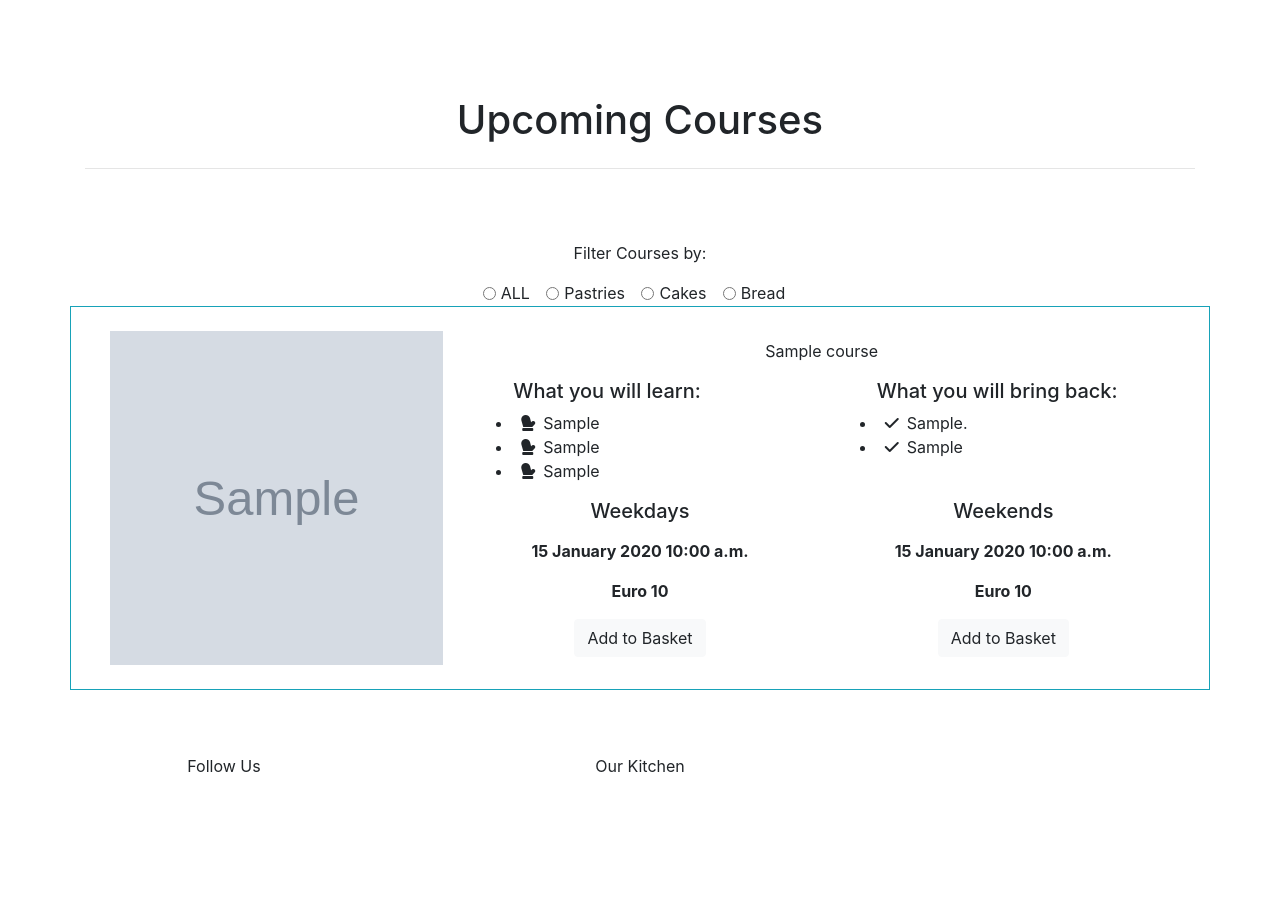
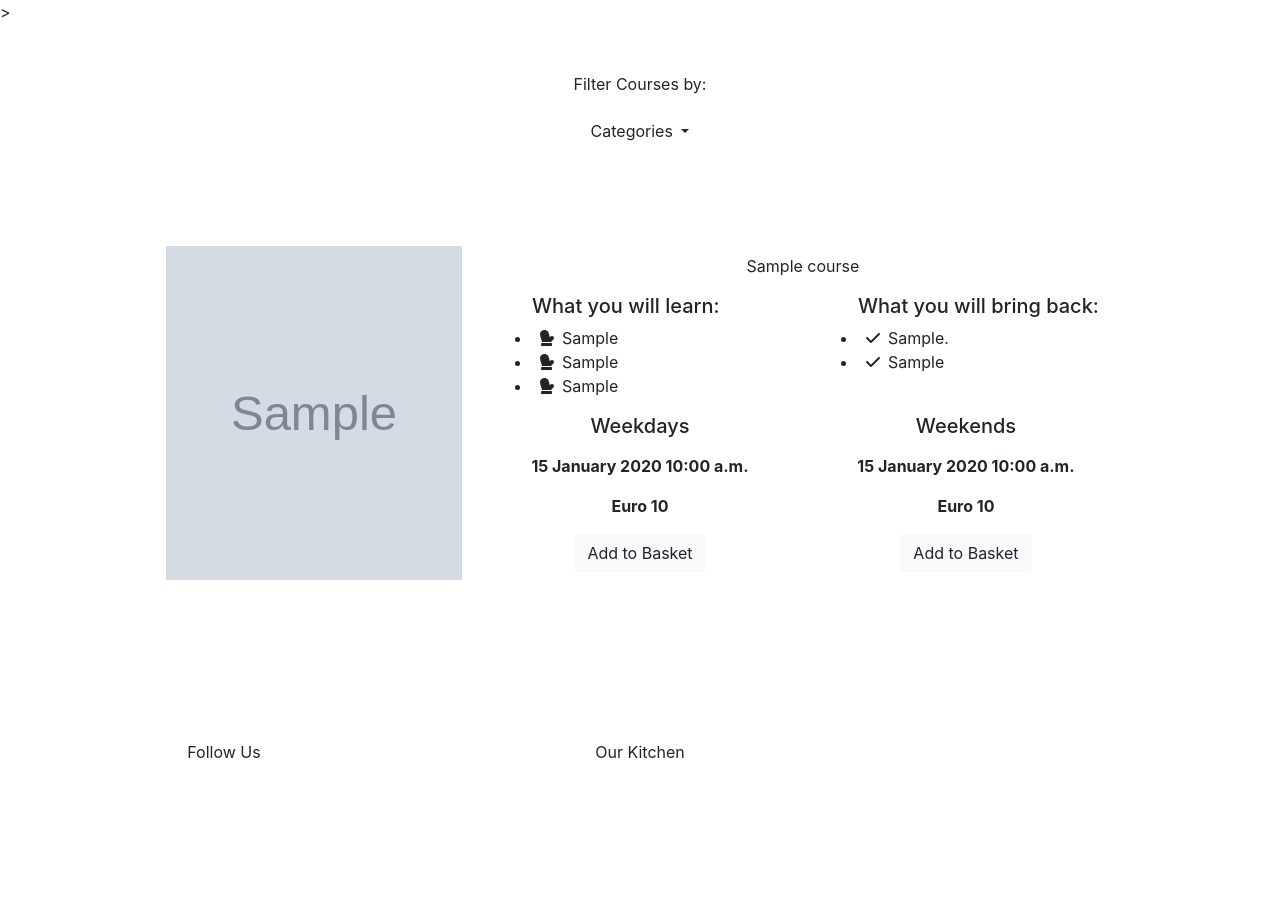
Before and after one commit to capel82/testing_django, a Django app: page /courses/1 in a window 1280 px wide. After the commit the page ends 758 px from the top, so only its background shows below. Run offline with Django 3.2, Linux system fonts and the light colour scheme; tables that the repository leaves empty hold one stand-in row (values such as "Sample post"); grey boxes marked "Sample" are stand-in pictures; some libraries are stand-ins or nearby versions; some web fonts are replaced.

Commit message:
added urls/views for dropdownmenu in filter.html, courses.html and course.html

```diff
--- a/courses/urls.py
+++ b/courses/urls.py
@@ -5,5 +5,7 @@ from . import views
 urlpatterns = [
     path('courses', views.courses, name="courses"),
     path('<int:course_id>', views.course, name='course'),
-    path('filter', views.filter, name="filter"),
+    path('pastry', views.pastry, name="pastry"),
+    path('cakes', views.cakes, name="cakes"),
+    path('breads', views.breads, name="breads"),
 ]
--- a/courses/views.py
+++ b/courses/views.py
@@ -25,11 +25,26 @@ def course(request, course_id):
     }
     return render(request, 'pages/course.html', content)
 
+def pastry(request):
+    query_category = Course.objects.order_by('weekday_datetime').filter(category__iexact ="pastry")
+
+    content = {
+        'courses': query_category
+    }
+    return render(request,'pages/filter.html', content)
+
 def cakes(request):
-    return render(request,'pages/cakes.html')
+    query_category = Course.objects.order_by('weekday_datetime').filter(category__iexact ="cakes")
+
+    content = {
+        'courses': query_category
+    }
+    return render(request,'pages/filter.html', content)
 
 def breads(request):
-    return render(request,'pages/breads.html')
+    query_category = Course.objects.order_by('weekday_datetime').filter(category__iexact ="breads")
 
-def filter(request):
-    return render(request,'pages/filter.html')
+    content = {
+        'courses': query_category
+    }
+    return render(request,'pages/filter.html', content)
--- a/templates/pages/course.html
+++ b/templates/pages/course.html
@@ -2,38 +2,29 @@
 {% load static %}
 
 {% block content %}
-
-<div class="container pt-5">
-    <div class="row my-5">
-        <div class="col-md-12 text-center">
-            <h1>Upcoming Courses</h1>
-            <hr class="my-4">
+>
+<div class="container p-5">
+    <div class="row text-center">
+        <div class="col-md-12">
+            <p class="filter_headings">Filter Courses by:</p>
         </div>
     </div>
-    <div class="row filter_checkbox text-center">
-        <div class="col-md-12">
-            <p>Filter Courses by:</p>
-            <div class="form-check form-check-inline">
-                <input class="form-check-input" type="radio" name="inlineRadioOptions" id="checkbox_all" value="option1">
-                <label class="form-check-label" for="checkbox_all">ALL</label>
-            </div>
-            <div class="form-check form-check-inline">
-                <input class="form-check-input" type="radio" name="inlineRadioOptions" id="checkbox1" value="option1">
-                <label class="form-check-label" for="checkbox1">Pastries</label>
-            </div>
-            <div class="form-check form-check-inline">
-                <input class="form-check-input" type="radio" name="inlineRadioOptions" id="checkbox2" value="option2">
-                <label class="form-check-label" for="checkbox2">Cakes</label>
-            </div>
-            <div class="form-check form-check-inline">
-                <input class="form-check-input" type="radio" name="inlineRadioOptions" id="checkbox3" value="option2">
-                <label class="form-check-label" for="checkbox3">Bread</label>
+    <div class="row text-center">
+        <div class="col-md-12 pb-5">
+            <div class="dropdown">
+                <button class="btn dropdown_button dropdown-toggle" type="button" id="dropdownMenu" data-toggle="dropdown" aria-haspopup="true" aria-expanded="false">
+                    Categories
+                </button>
+                <div class="dropdown-menu" aria-labelledby="dropdownMenu">
+                    <a class="dropdown-item btn" href="{% url 'courses' %}">All</a>
+                    <a class="dropdown-item btn" href="{% url 'pastry' %}">Pastry</a>
+                    <a class="dropdown-item btn" href="{% url 'cakes' %}">Cakes</a>
+                    <a class="dropdown-item btn" href="{% url 'breads' %}">Breads</a>
+                </div>
             </div>
         </div>
     </div>
-</div>
-<div class="container">
-    <div class="row border border-info p-4 mb-5 courses_rows">
+    <div class="row p-5 mb-5 courses_rows">
         <div class="col-md-4 d-flex justify-content-center">
             <img class="img-courses img-fluid" alt="Responsive image" src= "{{course.photo_course.url}}">
         </div>
```
Also changed, not shown: templates/pages/courses.html (+17 -14 lines), templates/pages/filter.html (+102 -1 lines).
